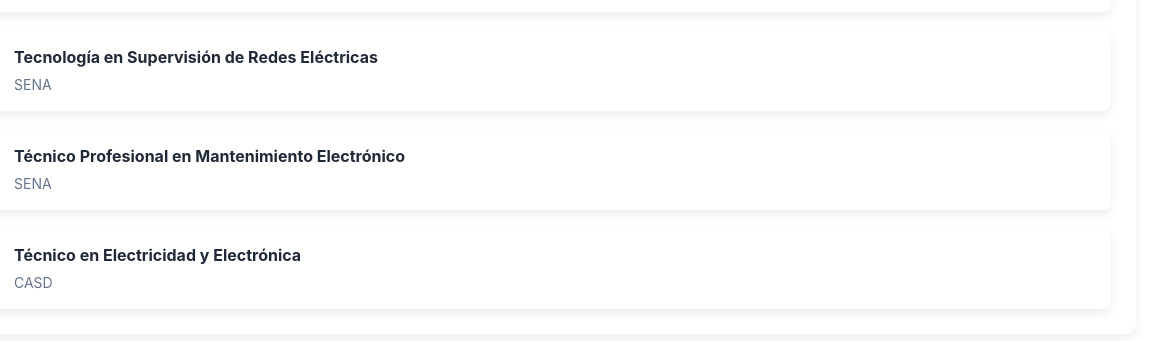
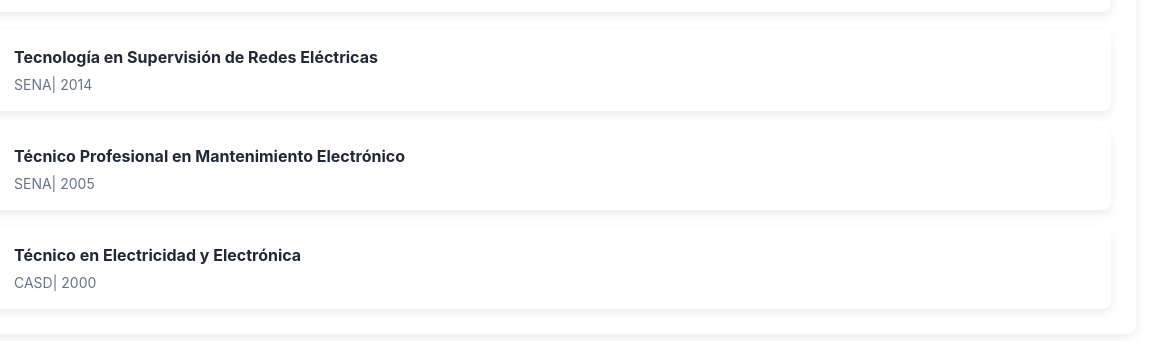
Before and after one commit to wilhersipei-cyber/wilmar-sierra, a plain HTML site: page index.html in a window 1280 px wide. Shown: the part 1909-2250 px from the top of the page, 119-1280 px from the left. Drawn offline with Linux system fonts and the light colour scheme.

Commit message:
Update education details with years

```diff
--- a/index.html
+++ b/index.html
@@ -156,21 +156,21 @@
             <img src="assets/sena.png" class="edu-logo" />
             <div>
               <h4>Tecnología en Supervisión de Redes Eléctricas</h4>
-              <span>SENA</span>
+              <span>SENA| 2014</span>
             </div>
           </div>
           <div class="education-item">
             <img src="assets/sena.png" class="edu-logo" />
             <div>
               <h4>Técnico Profesional en Mantenimiento Electrónico</h4>
-              <span>SENA</span>
+              <span>SENA| 2005</span>
             </div>
           </div>
           <div class="education-item">
             <img src="assets/casd.png" class="edu-logo" />
             <div>
               <h4>Técnico en Electricidad y Electrónica</h4>
-              <span>CASD</span>
+              <span>CASD| 2000</span>
             </div>
           </div>
         </div>
```
